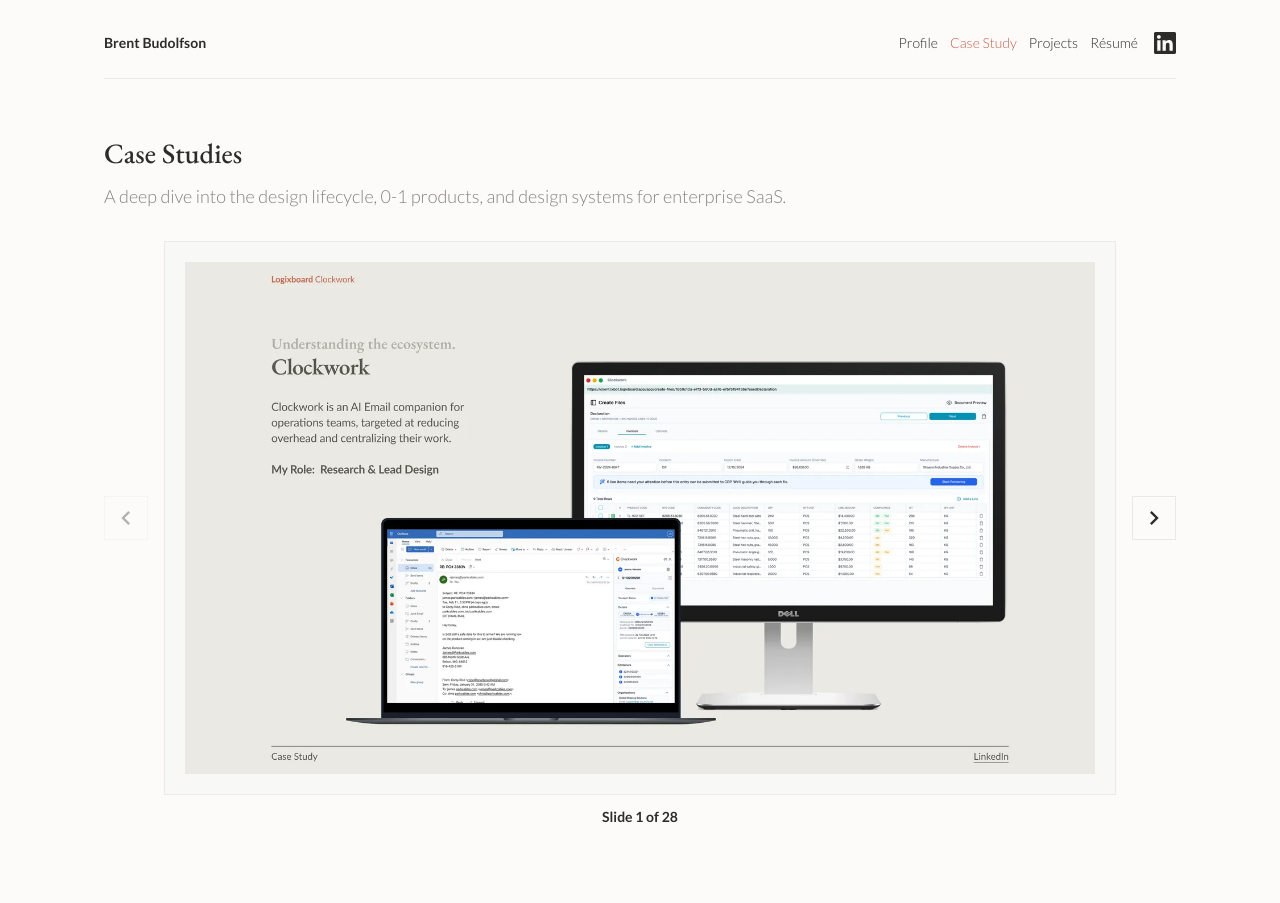
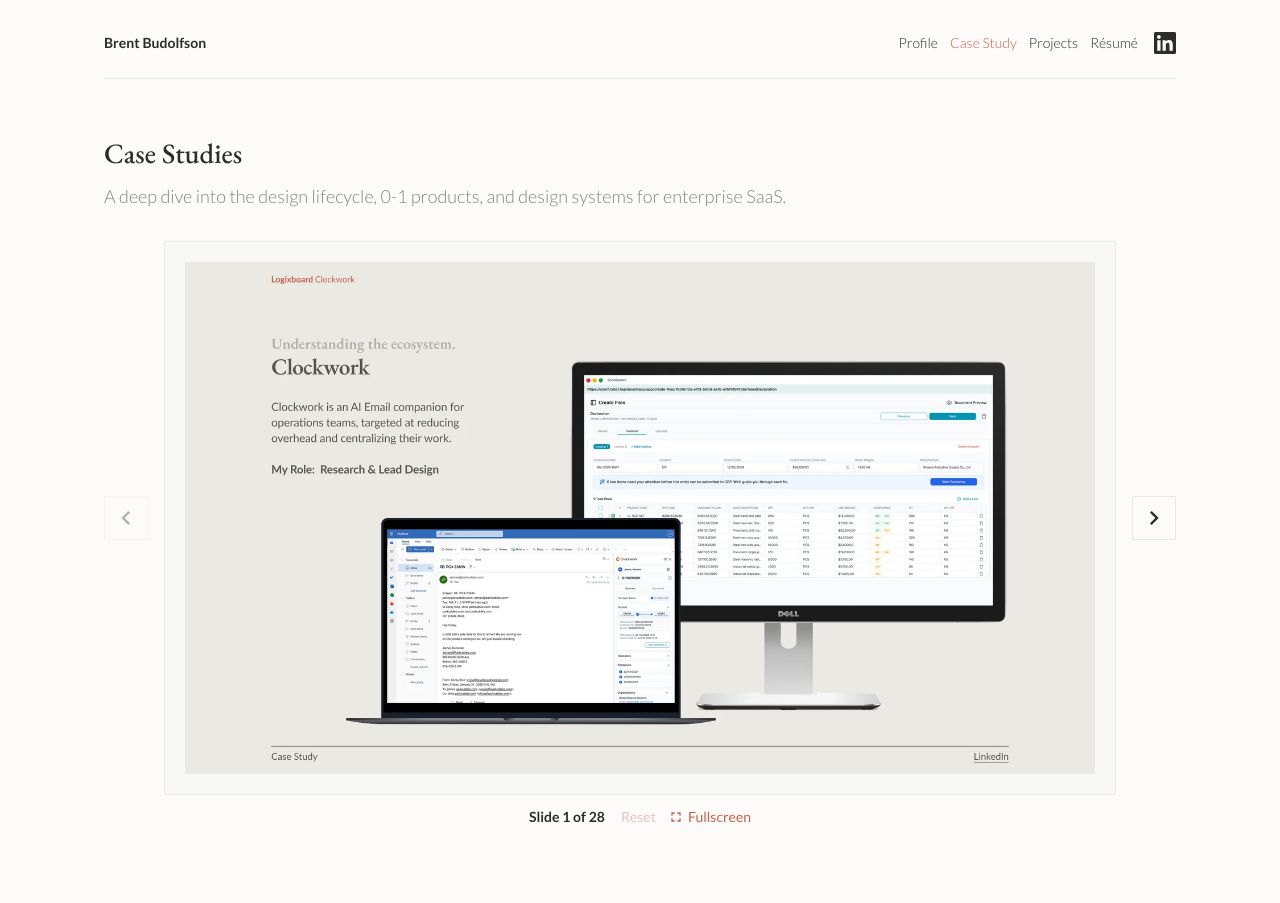
Before and after one commit to bbudolfson/Portfolio-Site, a Next.js app: page /case-study in a window 1280 px wide. Shown: the top 903 px of the page. Built offline with nearby package versions, Linux system fonts and the light colour scheme.

Commit message:
Full screen and reset carousel

```diff
--- a/src/app/globals.css
+++ b/src/app/globals.css
@@ -1571,7 +1571,86 @@
   line-height: var(--text-label-line-height);
   font-weight: var(--font-body-weight-semi-bold);
   color: var(--text-primary);
-  text-align: center;
+}
+
+.caseStudyCarouselFooter {
+  display: flex;
+  flex-wrap: wrap;
+  align-items: center;
+  justify-content: center;
+  gap: var(--space-200) var(--space-400);
+}
+
+.caseStudyCarouselFooterActions {
+  display: inline-flex;
+  align-items: center;
+  gap: var(--space-300);
+}
+
+.caseStudyCarouselTextBtn {
+  display: inline-flex;
+  align-items: center;
+  gap: var(--space-100);
+  margin: 0;
+  padding: 0;
+  border: none;
+  background: none;
+  cursor: pointer;
+  font-family: var(--app-font-body), var(--font-body);
+  font-size: var(--text-label-size);
+  font-weight: var(--font-weight-regular);
+  line-height: var(--text-label-line-height);
+  color: var(--color-accent2);
+  transition: color 160ms ease, opacity 160ms ease;
+}
+
+.caseStudyCarouselTextBtn:hover:not(:disabled) {
+  color: var(--red-600);
+}
+
+.caseStudyCarouselTextBtn:disabled {
+  opacity: 0.35;
+  cursor: not-allowed;
+}
+
+.caseStudyCarouselTextBtn:focus-visible {
+  outline: 2px solid var(--color-accent2);
+  outline-offset: 2px;
+}
+
+.caseStudyCarouselTextBtn--icon {
+  gap: var(--space-100);
+}
+
+.caseStudyCarouselFullscreenIcon {
+  width: 16px;
+  height: 16px;
+  display: block;
+  flex-shrink: 0;
+}
+
+.caseStudyCarousel--fullscreen,
+.caseStudyCarousel:fullscreen {
+  position: fixed;
+  inset: 0;
+  z-index: 3000;
+  display: grid;
+  align-content: center;
+  gap: var(--space-300);
+  padding: clamp(16px, 3vw, 28px);
+  box-sizing: border-box;
+  background: var(--surface-page);
+  overflow: auto;
+}
+
+.caseStudyCarousel--fullscreen .caseStudyCarouselImage,
+.caseStudyCarousel:fullscreen .caseStudyCarouselImage {
+  max-height: calc(100vh - 120px);
+}
+
+.caseStudyCarousel--fullscreen .caseStudyCarouselPlaceholder,
+.caseStudyCarousel:fullscreen .caseStudyCarouselPlaceholder {
+  max-height: calc(100vh - 120px);
 }
 
 .caseStudyCarouselViewport {
@@ -1619,6 +1698,11 @@
 }
 
 @media (max-width: 600px) {
+  .caseStudyCarouselFooter {
+    flex-direction: column;
+    gap: var(--space-200);
+  }
+
   .caseStudyCarouselStage {
     column-gap: var(--space-100);
   }
--- a/src/components/CaseStudyCarousel.tsx
+++ b/src/components/CaseStudyCarousel.tsx
@@ -30,10 +30,35 @@
   );
 }
 
+function FullscreenIcon({ expanded }: { expanded: boolean }) {
+  return (
+    <svg
+      className="caseStudyCarouselFullscreenIcon"
+      xmlns="http://www.w3.org/2000/svg"
+      viewBox="0 0 24 24"
+      aria-hidden="true"
+      focusable="false"
+    >
+      {expanded ? (
+        <path
+          fill="currentColor"
+          d="M5 16h3v3h2v-5H5v2zm3-8H5v2h5V5H8v3zm6 11h2v-3h3v-2h-5v5zm2-11V5h-2v5h5V8h-3z"
+        />
+      ) : (
+        <path
+          fill="currentColor"
+          d="M7 14H5v5h5v-2H7v-3zm-2-4h2V7h3V5H5v5zm12 7h-3v2h5v-5h-2v3zM14 5v2h3v3h2V5h-5z"
+        />
+      )}
+    </svg>
+  );
+}
+
 export function CaseStudyCarousel({ slides }: CaseStudyCarouselProps) {
   const sectionId = useId();
   const sectionRef = useRef<HTMLDivElement>(null);
   const [isActive, setIsActive] = useState(false);
+  const [isFullscreen, setIsFullscreen] = useState(false);
   const [emblaRef, emblaApi] = useEmblaCarousel({ loop: false, align: "center" });
   const [selectedIndex, setSelectedIndex] = useState(0);
 
@@ -53,6 +78,13 @@
     };
   }, [emblaApi, onSelect]);
 
+  const exitFullscreen = useCallback(async () => {
+    if (document.fullscreenElement) {
+      await document.exitFullscreen().catch(() => undefined);
+    }
+    setIsFullscreen(false);
+  }, []);
+
   useEffect(() => {
     if (!emblaApi || !isActive) return;
     const onKey = (e: KeyboardEvent) => {
@@ -62,11 +94,33 @@
       } else if (e.key === "ArrowRight") {
         e.preventDefault();
         emblaApi.scrollNext();
+      } else if (e.key === "Escape" && isFullscreen) {
+        e.preventDefault();
+        void exitFullscreen();
       }
     };
     window.addEventListener("keydown", onKey);
     return () => window.removeEventListener("keydown", onKey);
-  }, [emblaApi, isActive]);
+  }, [emblaApi, isActive, isFullscreen, exitFullscreen]);
+
+  useEffect(() => {
+    const onFullscreenChange = () => {
+      const root = sectionRef.current;
+      if (!root) return;
+      setIsFullscreen(document.fullscreenElement === root);
+    };
+    document.addEventListener("fullscreenchange", onFullscreenChange);
+    return () => document.removeEventListener("fullscreenchange", onFullscreenChange);
+  }, []);
+
+  useEffect(() => {
+    if (!isFullscreen) return;
+    const prev = document.body.style.overflow;
+    document.body.style.overflow = "hidden";
+    return () => {
+      document.body.style.overflow = prev;
+    };
+  }, [isFullscreen]);
 
   const activate = useCallback(() => setIsActive(true), []);
   const deactivate = useCallback((e: FocusEvent<HTMLDivElement>) => {
@@ -77,22 +131,47 @@
 
   const scrollPrev = useCallback(() => emblaApi?.scrollPrev(), [emblaApi]);
   const scrollNext = useCallback(() => emblaApi?.scrollNext(), [emblaApi]);
+  const scrollToStart = useCallback(() => emblaApi?.scrollTo(0), [emblaApi]);
+
+  const toggleFullscreen = useCallback(async () => {
+    const root = sectionRef.current;
+    if (!root) return;
+
+    if (isFullscreen) {
+      await exitFullscreen();
+      return;
+    }
+
+    if (root.requestFullscreen) {
+      try {
+        await root.requestFullscreen();
+        setIsFullscreen(true);
+        return;
+      } catch {
+        // Fall through to overlay mode (common on iOS).
+      }
+    }
+
+    setIsFullscreen(true);
+  }, [exitFullscreen, isFullscreen]);
 
   if (slides.length === 0) {
     return <p className="caseStudyEmpty">No slides available.</p>;
   }
 
+  const stageClassName = "caseStudyCarouselStage";
+
   return (
     <div
       ref={sectionRef}
-      className="caseStudyCarousel"
+      className={`caseStudyCarousel${isFullscreen ? " caseStudyCarousel--fullscreen" : ""}`}
       id={sectionId}
       onMouseEnter={activate}
       onMouseLeave={() => setIsActive(false)}
       onFocus={activate}
       onBlur={deactivate}
     >
-      <div className="caseStudyCarouselStage">
+      <div className={stageClassName}>
         <button
           type="button"
           className="caseStudyCarouselNav caseStudyCarouselNav--prev"
@@ -138,9 +217,31 @@
         </button>
       </div>
 
-      <p className="caseStudyCarouselCounter" aria-live="polite">
-        Slide {selectedIndex + 1} of {slides.length}
-      </p>
+      <div className="caseStudyCarouselFooter">
+        <p className="caseStudyCarouselCounter" aria-live="polite">
+          Slide {selectedIndex + 1} of {slides.length}
+        </p>
+        <div className="caseStudyCarouselFooterActions">
+          <button
+            type="button"
+            className="caseStudyCarouselTextBtn"
+            onClick={scrollToStart}
+            disabled={selectedIndex === 0}
+          >
+            Reset
+          </button>
+          <button
+            type="button"
+            className="caseStudyCarouselTextBtn caseStudyCarouselTextBtn--icon"
+            onClick={() => void toggleFullscreen()}
+            aria-pressed={isFullscreen}
+            aria-label={isFullscreen ? "Exit fullscreen" : "Enter fullscreen"}
+          >
+            <FullscreenIcon expanded={isFullscreen} />
+            <span>{isFullscreen ? "Exit" : "Fullscreen"}</span>
+          </button>
+        </div>
+      </div>
     </div>
   );
 }
```
